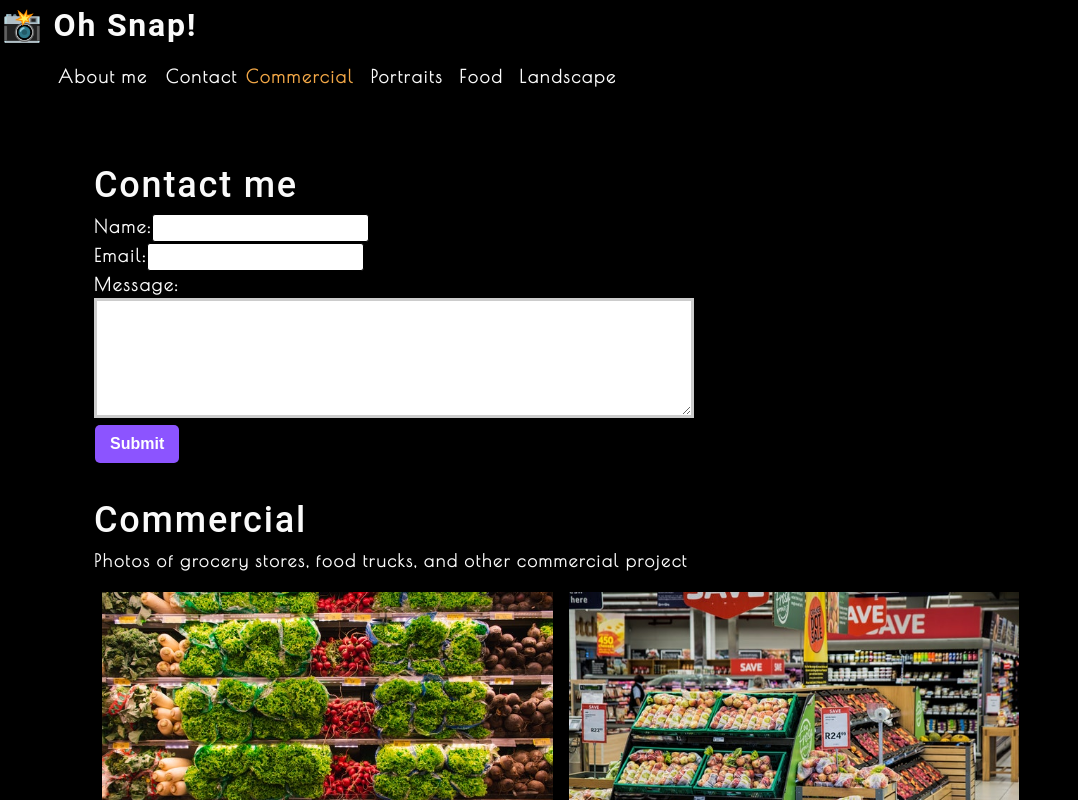
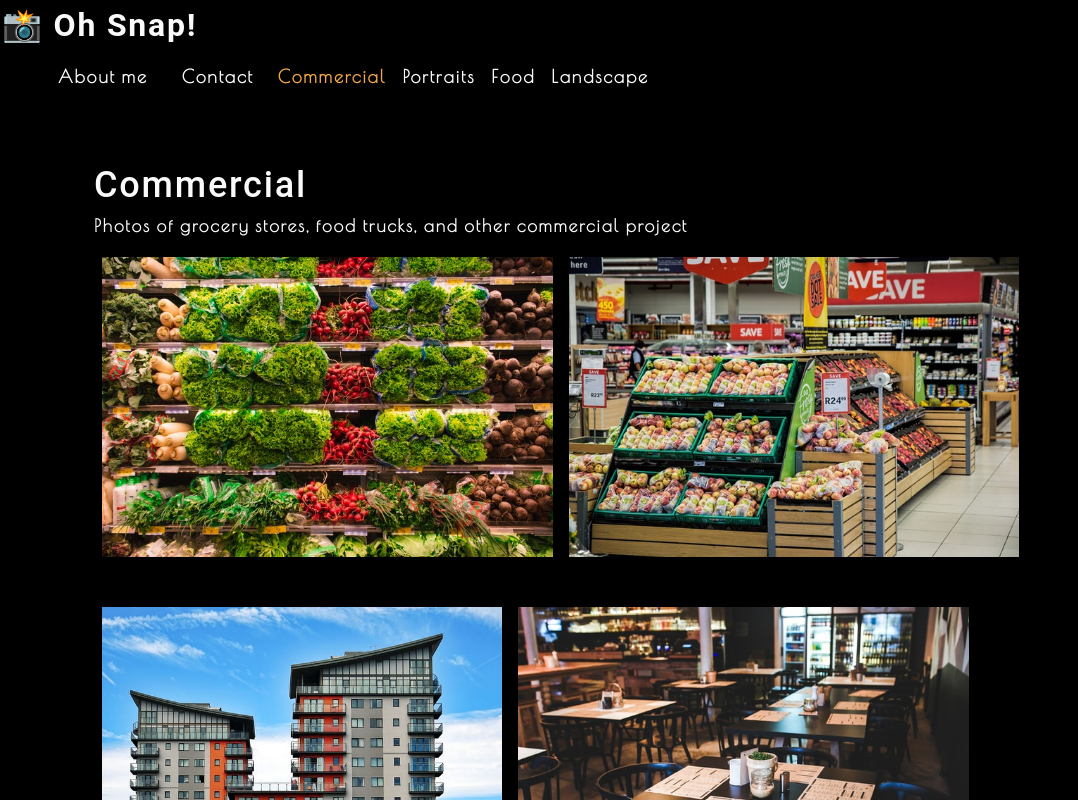
Before and after one commit to devBritt/oh-snap, a React (Create React App) app: page / in a window 1280 px wide. Shown: the top 800 px of the page, without its empty margins (0-1078 px from the left). Built offline with nearby package versions, Linux system fonts and the light colour scheme.

Commit message:
Add conditional renderering of active nav link styles

```diff
--- a/src/App.js
+++ b/src/App.js
@@ -17,6 +17,7 @@ function App() {
     ]);
 
     const [currentCategory, setCurrentCategory] = useState(categories[0]);
+    const [contactSelected, setContactSelected] = useState(false);
 
     return (
         <div>
@@ -24,11 +25,18 @@ function App() {
                 categories={categories}
                 setCurrentCategory={setCurrentCategory}
                 currentCategory={currentCategory}
+                contactSelected={contactSelected}
+                setContactSelected={setContactSelected}
             ></Nav>
             <main>
-                <ContactForm></ContactForm>
-                <Gallery currentCategory={currentCategory}></Gallery>
-                <About></About>
+                {!contactSelected ? (
+                    <>
+                        <Gallery currentCategory={currentCategory}></Gallery>
+                        <About></About>
+                    </>
+                ): (
+                    <ContactForm></ContactForm>
+                )}
             </main>
         </div>
     );
--- a/src/components/Contact/index.js
+++ b/src/components/Contact/index.js
@@ -1,29 +1,60 @@
 import React, { useState } from 'react';
+import { validateEmail } from '../../utils/helpers';
 
 function ContactForm() {
     const [formState, setFormState] = useState({ name: '', email: '', message: '' });
+    const [errorMessage, setErrorMessage] = useState('');
     const { name, email, message } = formState;
 
     function handleChange(event) {
-        setFormState({...formState, [event.target.name]: event.target.value});
+        if (event.target.name === 'email') {
+            const isValid = validateEmail(event.target.value);
+
+            if (!isValid) {
+                setErrorMessage('Your email is invalid.');
+            } else {
+                setErrorMessage('');
+            }
+        } else {
+            if (!event.target.value.length) {
+                setErrorMessage(`${event.target.name} is required.`);
+            } else {
+                setErrorMessage('');
+            }
+        }
+
+        if (!errorMessage) {
+            setFormState({...formState, [event.target.name]: event.target.value});
+        }
+    }
+
+    function handleSubmit(event) {
+        event.preventDefault();
+        console.log(formState);
+        // form submit logic here
     }
 
     return (
         <section>
             <h1>Contact me</h1>
-            <form id='contact-form'>
+            <form id='contact-form' onSubmit={handleSubmit}>
                 <div>
                     <label htmlFor='name'>Name:</label>
-                    <input type='text' name='name' defaultValue={name} onChange={handleChange} />
+                    <input type='text' name='name' defaultValue={name} onBlur={handleChange} />
                 </div>
                 <div>
                     <label htmlFor='email'>Email:</label>
-                    <input type='email' name='email' defaultValue={email} onChange={handleChange} />
+                    <input type='email' name='email' defaultValue={email} onBlur={handleChange} />
                 </div>
                 <div>
                     <label htmlFor='message'>Message:</label>
-                    <textarea name='message' rows='5' defaultValue={message} onChange={handleChange} />
+                    <textarea name='message' rows='5' defaultValue={message} onBlur={handleChange} />
                 </div>
+                {errorMessage && (
+                    <div>
+                        <p className='error-text'>{errorMessage}</p>
+                    </div>
+                )}
                 <button type='submit'>Submit</button>
             </form>
         </section>
--- a/src/components/Nav/index.js
+++ b/src/components/Nav/index.js
@@ -6,7 +6,9 @@ function Nav(props) {
     const {
         categories = [],
         setCurrentCategory,
-        currentCategory
+        currentCategory,
+        contactSelected,
+        setContactSelected
     } = props;
 
     useEffect(() => {
@@ -23,16 +25,20 @@ function Nav(props) {
             <nav>
                 <ul className='flex-row'>
                     <li className='mx-2'>
-                        <a data-testid='about' href='#about'>
+                        <a data-testid='about' href='#about' onClick={() => setContactSelected(false)}>
                             About me
                         </a>
                     </li>
-                    <li>
-                        <span>Contact</span>
+                    <li className={`mx-2 ${contactSelected && 'navActive'}`}>
+                        <span onClick={() => setContactSelected(true)}>Contact</span>
                     </li>
                     {categories.map(category => (
-                        <li className={`mx-1 ${currentCategory.name === category.name && 'navActive'}`} key={category.name}>
-                            <span onClick={() => setCurrentCategory(category)}>{capitalizeFirstLetter(category.name)}</span>
+                        <li className={`mx-1 ${currentCategory.name === category.name && !contactSelected && 'navActive'}`} key={category.name}>
+                            <span onClick={() => {
+                                setCurrentCategory(category);
+                                setContactSelected(false);
+                            }
+                            }>{capitalizeFirstLetter(category.name)}</span>
                         </li>
                     ))}
                 </ul>
```
